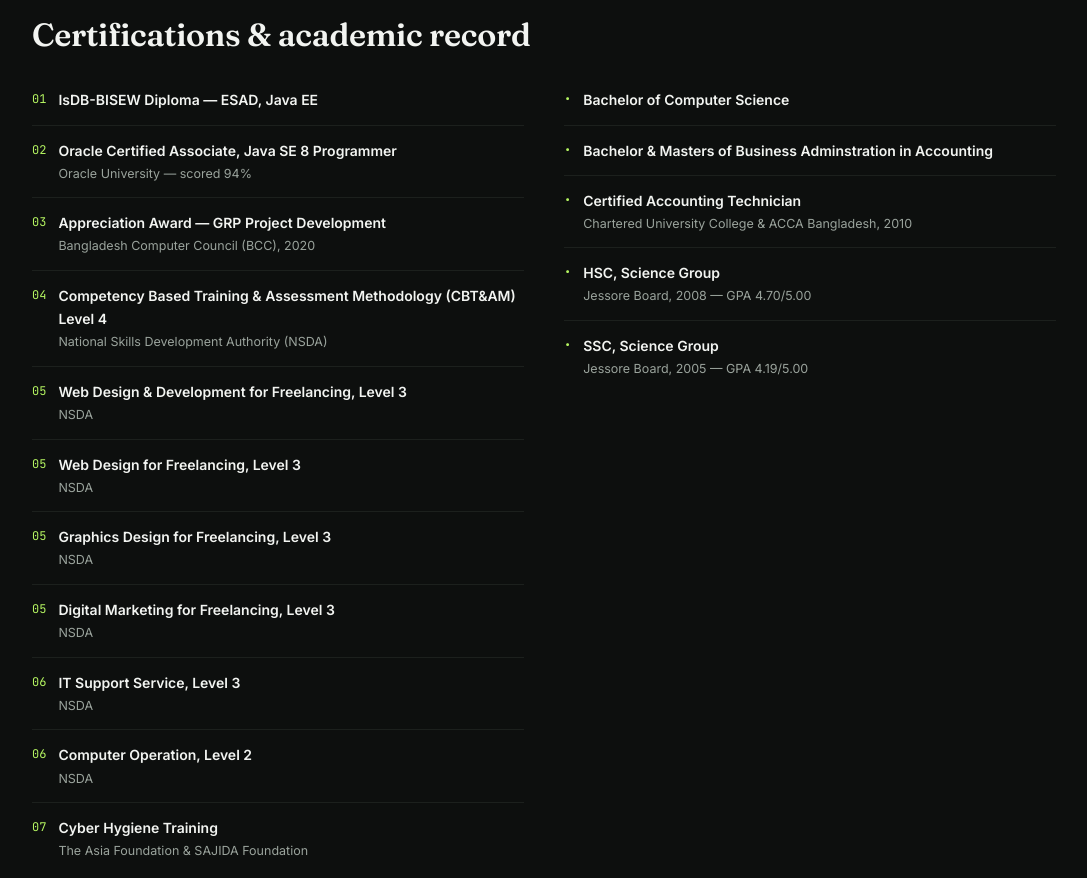
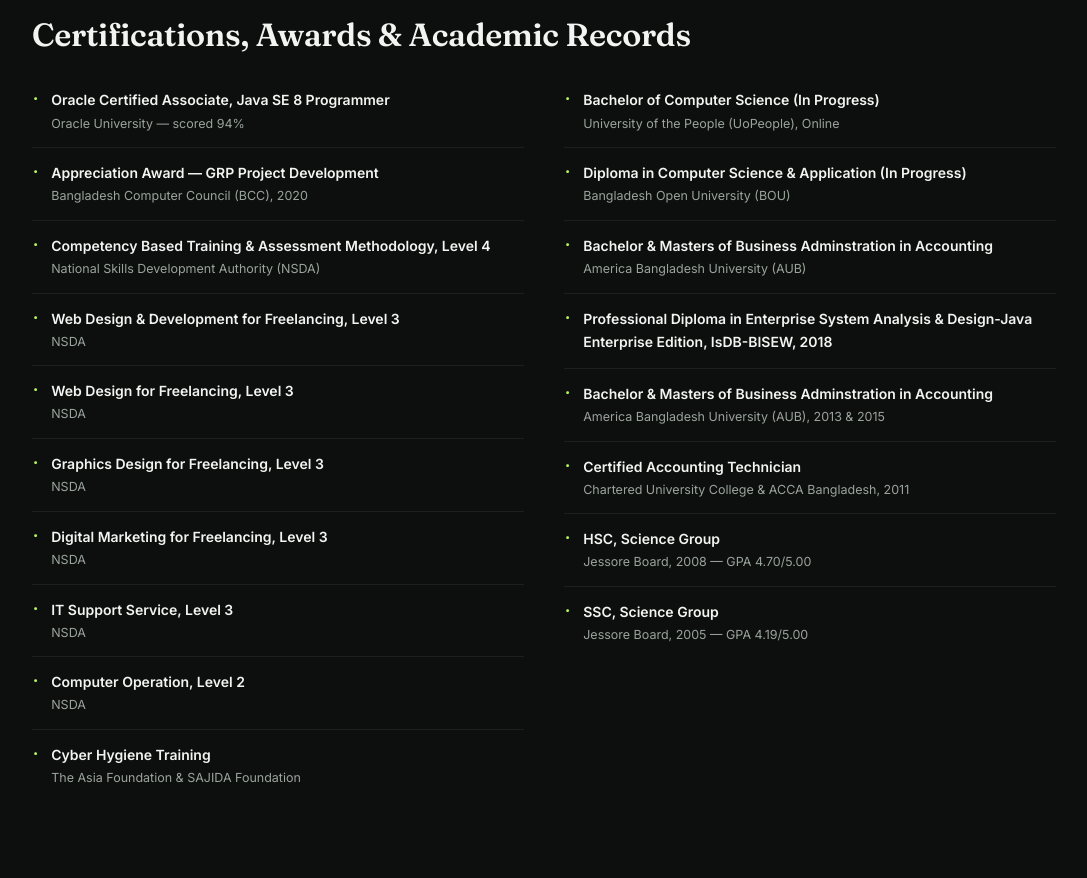
Before and after one commit to kamalparvez71/my-portfolio, a plain HTML site: page index.html in a window 1280 px wide. Shown: the part 4648-5526 px from the top of the page, without its empty margins (96-1183 px from the left). Drawn offline with Linux system fonts and the light colour scheme.

Commit message:
update certification

```diff
--- a/index.html
+++ b/index.html
@@ -480,26 +480,28 @@
   <section id="credentials">
     <div class="reveal">
       <div class="eyebrow">Credentials</div>
-      <h2 class="title">Certifications &amp; academic record</h2>
+      <h2 class="title">Certifications, Awards &amp; Academic Records</h2>
 
       <div class="cred-grid">
         <div class="cred-list">
-          <div class="list-item"><span class="idx">01</span><div><div class="ttl">IsDB-BISEW Diploma — ESAD, Java EE</div></div></div>
-          <div class="list-item"><span class="idx">02</span><div><div class="ttl">Oracle Certified Associate, Java SE 8 Programmer</div><div class="sub">Oracle University — scored 94%</div></div></div>
-          <div class="list-item"><span class="idx">03</span><div><div class="ttl">Appreciation Award — GRP Project Development</div><div class="sub">Bangladesh Computer Council (BCC), 2020</div></div></div>
-          <div class="list-item"><span class="idx">04</span><div><div class="ttl">Competency Based Training &amp; Assessment Methodology (CBT&amp;AM) Level 4</div><div class="sub">National Skills Development Authority (NSDA)</div></div></div>
-          <div class="list-item"><span class="idx">05</span><div><div class="ttl">Web Design &amp; Development for Freelancing, Level 3</div><div class="sub">NSDA</div></div></div>
-          <div class="list-item"><span class="idx">05</span><div><div class="ttl">Web Design for Freelancing, Level 3</div><div class="sub">NSDA</div></div></div>
-          <div class="list-item"><span class="idx">05</span><div><div class="ttl">Graphics Design for Freelancing, Level 3</div><div class="sub">NSDA</div></div></div>
-          <div class="list-item"><span class="idx">05</span><div><div class="ttl">Digital Marketing for Freelancing, Level 3</div><div class="sub">NSDA</div></div></div>
-          <div class="list-item"><span class="idx">06</span><div><div class="ttl">IT Support Service, Level 3</div><div class="sub">NSDA</div></div></div>
-          <div class="list-item"><span class="idx">06</span><div><div class="ttl">Computer Operation, Level 2</div><div class="sub">NSDA</div></div></div>
-          <div class="list-item"><span class="idx">07</span><div><div class="ttl">Cyber Hygiene Training</div><div class="sub">The Asia Foundation &amp; SAJIDA Foundation</div></div></div>
+          <div class="list-item"><span class="idx">•</span><div><div class="ttl">Oracle Certified Associate, Java SE 8 Programmer</div><div class="sub">Oracle University — scored 94%</div></div></div>
+          <div class="list-item"><span class="idx">•</span><div><div class="ttl">Appreciation Award — GRP Project Development</div><div class="sub">Bangladesh Computer Council (BCC), 2020</div></div></div>
+          <div class="list-item"><span class="idx">•</span><div><div class="ttl">Competency Based Training &amp; Assessment Methodology, Level 4</div><div class="sub">National Skills Development Authority (NSDA)</div></div></div>
+          <div class="list-item"><span class="idx">•</span><div><div class="ttl">Web Design &amp; Development for Freelancing, Level 3</div><div class="sub">NSDA</div></div></div>
+          <div class="list-item"><span class="idx">•</span><div><div class="ttl">Web Design for Freelancing, Level 3</div><div class="sub">NSDA</div></div></div>
+          <div class="list-item"><span class="idx">•</span><div><div class="ttl">Graphics Design for Freelancing, Level 3</div><div class="sub">NSDA</div></div></div>
+          <div class="list-item"><span class="idx">•</span><div><div class="ttl">Digital Marketing for Freelancing, Level 3</div><div class="sub">NSDA</div></div></div>
+          <div class="list-item"><span class="idx">•</span><div><div class="ttl">IT Support Service, Level 3</div><div class="sub">NSDA</div></div></div>
+          <div class="list-item"><span class="idx">•</span><div><div class="ttl">Computer Operation, Level 2</div><div class="sub">NSDA</div></div></div>
+          <div class="list-item"><span class="idx">•</span><div><div class="ttl">Cyber Hygiene Training</div><div class="sub">The Asia Foundation &amp; SAJIDA Foundation</div></div></div>
         </div>
         <div class="cred-list">
-          <div class="list-item"><span class="idx">•</span><div><div class="ttl">Bachelor of Computer Science</div></div></div>
-          <div class="list-item"><span class="idx">•</span><div><div class="ttl">Bachelor & Masters of Business Adminstration in Accounting</div></div></div>
-          <div class="list-item"><span class="idx">•</span><div><div class="ttl">Certified Accounting Technician</div><div class="sub">Chartered University College &amp; ACCA Bangladesh, 2010</div></div></div>
+          <div class="list-item"><span class="idx">•</span><div><div class="ttl">Bachelor of Computer Science (In Progress)</div><div class="sub">University of the People (UoPeople), Online</div></div></div>
+          <div class="list-item"><span class="idx">•</span><div><div class="ttl">Diploma in Computer Science &amp; Application (In Progress)</div><div class="sub">Bangladesh Open University (BOU)</div></div></div>
+          <div class="list-item"><span class="idx">•</span><div><div class="ttl">Bachelor & Masters of Business Adminstration in Accounting</div><div class="sub">America Bangladesh University (AUB)</div></div></div>
+          <div class="list-item"><span class="idx">•</span><div><div class="ttl">Professional Diploma in Enterprise System Analysis &amp; Design-Java Enterprise Edition, IsDB-BISEW, 2018</div><div class="sub"></div></div></div>
+          <div class="list-item"><span class="idx">•</span><div><div class="ttl">Bachelor & Masters of Business Adminstration in Accounting</div><div class="sub">America Bangladesh University (AUB), 2013 & 2015</div></div></div>
+          <div class="list-item"><span class="idx">•</span><div><div class="ttl">Certified Accounting Technician</div><div class="sub">Chartered University College &amp; ACCA Bangladesh, 2011</div></div></div>
           <div class="list-item"><span class="idx">•</span><div><div class="ttl">HSC, Science Group</div><div class="sub">Jessore Board, 2008 — GPA 4.70/5.00</div></div></div>
           <div class="list-item"><span class="idx">•</span><div><div class="ttl">SSC, Science Group</div><div class="sub">Jessore Board, 2005 — GPA 4.19/5.00</div></div></div>
         </div>
```
